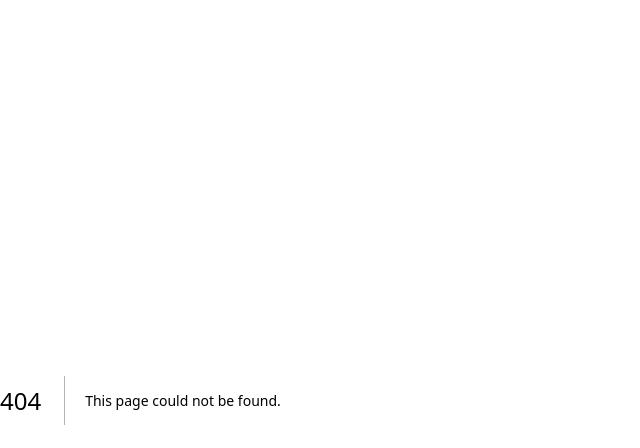
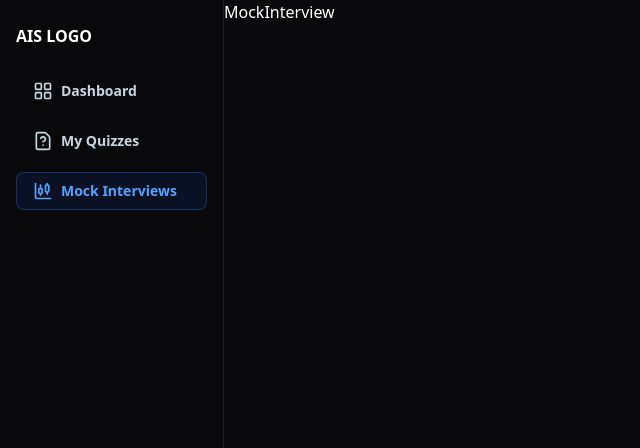
Before and after one commit to Arman6117/ais-quiz, a Next.js app: page /admin/mock-interview in a window 1280 px wide. Before the commit this address had no page. Shown: the top 448 px of the page, without its empty margins (0-640 px from the left). Built offline with nearby package versions, Linux system fonts and the light colour scheme.

Commit message:
feat: Update AdminSidebar to link to Mock Interviews page and add MockInterview component

```diff
--- a/app/admin/dashboard/_components/admin-sidebar.tsx
+++ b/app/admin/dashboard/_components/admin-sidebar.tsx
@@ -24,7 +24,7 @@ const items = [
   },
   {
     title: "Mock Interviews",
-    url: "#",
+    url: "/admin/mock-interview",
     icon: ChartCandlestickIcon,
   },
 ];
--- /dev/null
+++ b/app/admin/mock-interview/page.tsx
@@ -0,0 +1,9 @@
+import React from 'react'
+
+const MockInterview = () => {
+  return (
+    <div>MockInterview</div>
+  )
+}
+
+export default MockInterview
```
